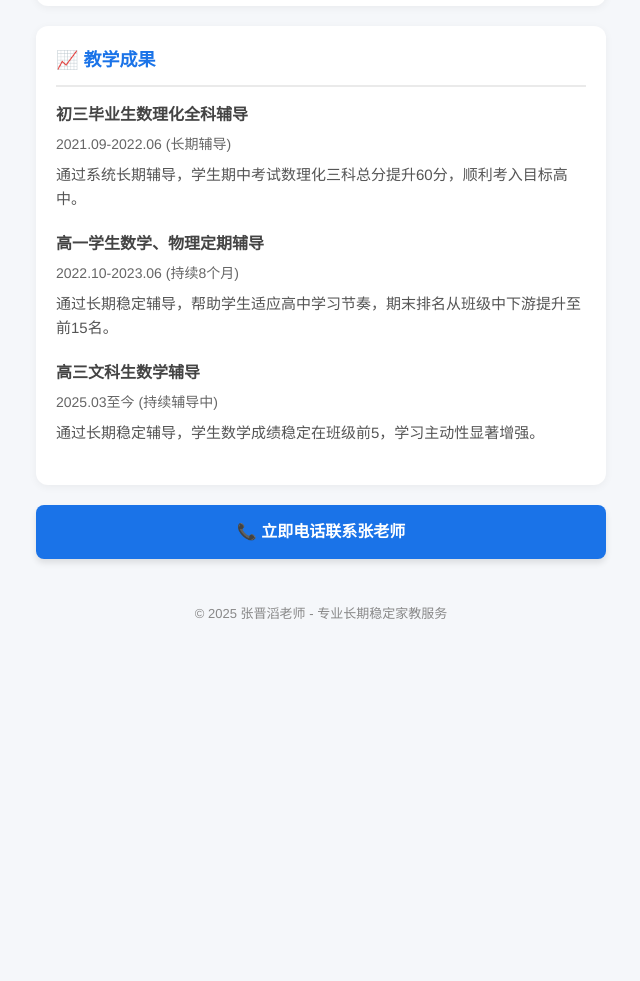
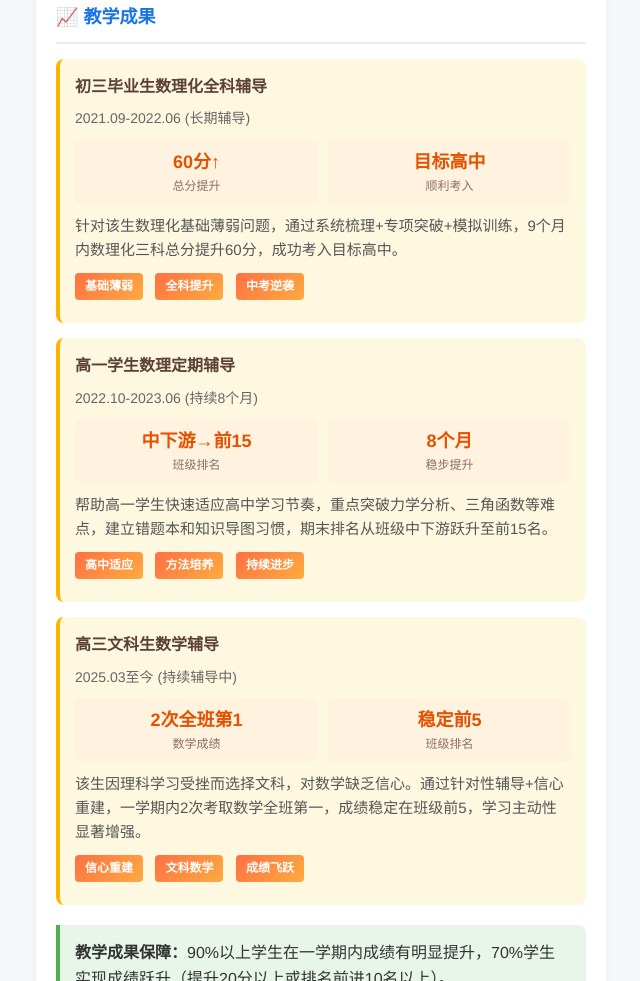
Before and after one commit to Ydgd123/Ydgd123.github.io, a plain HTML site: page index.html in a window 1280 px wide. Shown: the part 1819-2800 px from the top of the page, without its empty margins (319-959 px from the left). Before the commit the page ends 2473 px from the top, so only its background shows below. Drawn offline with Linux system fonts and the light colour scheme.

Commit message:
Create index.html

```diff
--- a/index.html
+++ b/index.html
@@ -142,46 +142,53 @@
             color: #5d4037;
             font-size: 15px;
         }
+        /* 优化后的微信联系模块 - 减小视觉占比 */
         .wechat-section {
             display: flex;
             flex-direction: column;
             align-items: center;
             text-align: center;
-            margin: 20px 0;
-            padding: 20px;
+            margin: 10px 0;
+            padding: 15px;
             background: #f9f9f9;
             border-radius: 12px;
         }
         .wechat-title {
-            font-size: 18px;
+            font-size: 16px;
             font-weight: bold;
             color: #07c160;
-            margin-bottom: 15px;
+            margin-bottom: 10px;
         }
-        /* 修复：添加二维码容器样式 */
         .qr-code {
-            width: 200px;
-            height: 200px;
+            width: 180px;
+            height: 180px;
             background: #f8f8f8;
             border: 1px solid #ddd;
             border-radius: 8px;
             display: flex;
             align-items: center;
             justify-content: center;
-            margin-bottom: 15px;
+            margin-bottom: 10px;
             overflow: hidden;
-            padding: 10px;
+            padding: 8px;
         }
         .qr-code img {
-            max-width: 100%;
-            max-height: 100%;
+            width: 100%;
+            height: 100%;
             object-fit: contain;
+            border-radius: 4px;
         }
         .wechat-id {
-            font-size: 16px;
+            font-size: 15px;
             color: #333;
             font-weight: 500;
-            margin-top: 10px;
+            margin: 8px 0;
+        }
+        .contact-instruction {
+            font-size: 13px;
+            color: #666;
+            margin-top: 8px;
+            line-height: 1.4;
         }
         .btn-contact {
             display: block;
@@ -242,6 +249,53 @@
             font-size: 20px;
             margin-right: 10px;
         }
+        .result-badge {
+            display: inline-block;
+            background: linear-gradient(135deg, #ff7043, #ffab40);
+            color: white;
+            padding: 4px 10px;
+            border-radius: 4px;
+            font-size: 12px;
+            font-weight: bold;
+            margin-right: 8px;
+            margin-bottom: 8px;
+        }
+        .result-item {
+            background: #fff8e1;
+            border-radius: 8px;
+            padding: 15px;
+            margin-bottom: 15px;
+            border-left: 4px solid #ffb300;
+        }
+        .result-title {
+            font-weight: bold;
+            color: #5d4037;
+            margin-bottom: 8px;
+            font-size: 16px;
+        }
+        .result-stats {
+            display: flex;
+            flex-wrap: wrap;
+            gap: 10px;
+            margin: 10px 0;
+        }
+        .stat {
+            background: #fff3e0;
+            border-radius: 6px;
+            padding: 8px 12px;
+            text-align: center;
+            flex: 1;
+            min-width: 120px;
+        }
+        .stat-value {
+            font-weight: bold;
+            color: #e65100;
+            font-size: 18px;
+        }
+        .stat-label {
+            font-size: 12px;
+            color: #8d6e63;
+        }
     </style>
 </head>
 <body>
@@ -256,18 +310,17 @@
     </div>
 
     <div class="section">
-        <div class="section-title">📱 扫码联系</div>
+        <div class="section-title">📱 长按联系</div>
         <div class="wechat-section">
-            <div class="wechat-title">微信扫码添加老师</div>
+            <div class="wechat-title">长按识别二维码添加老师</div>
             <div class="qr-code">
-                <img src="wechat-qrcode.jpg" alt="张老师微信二维码">
-
-                <p style="display:none; color: #ff6b6b; font-size: 14px; margin-top: 10px;">
-                    二维码加载失败，请检查图片文件是否存在或尝试直接添加微信: qq2428092649
-                </p>
+                <img src="wechat-qrcode.jpg" alt="张老师微信二维码" id="qrcode-image" onerror="showQRError()">
             </div>
             <div class="wechat-id">微信: qq2428092649</div>
-            <p style="margin-top: 15px; color: #666; font-size: 14px;">扫码添加微信，可免费咨询学习问题</p>
+            <p class="contact-instruction">长按识别上方二维码图案，添加老师微信好友</p>
+            <p class="contact-instruction" style="color: #ff7043; font-size: 12px; margin-top: 5px;">
+                添加微信，可免费咨询学习问题
+            </p>
         </div>
     </div>
 
@@ -330,20 +383,71 @@
 
     <div class="section">
         <div class="section-title">📈 教学成果</div>
-        <div class="experience-item">
-            <div class="experience-title">初三毕业生数理化全科辅导</div>
+        <div class="result-item">
+            <div class="result-title">初三毕业生数理化全科辅导</div>
             <div class="experience-period">2021.09-2022.06 (长期辅导)</div>
-            <div class="experience-desc">通过系统长期辅导，学生期中考试数理化三科总分提升60分，顺利考入目标高中。</div>
+            <div class="result-stats">
+                <div class="stat">
+                    <div class="stat-value">60分↑</div>
+                    <div class="stat-label">总分提升</div>
+                </div>
+                <div class="stat">
+                    <div class="stat-value">目标高中</div>
+                    <div class="stat-label">顺利考入</div>
+                </div>
+            </div>
+            <div class="experience-desc">针对该生数理化基础薄弱问题，通过系统梳理+专项突破+模拟训练，9个月内数理化三科总分提升60分，成功考入目标高中。</div>
+            <div style="margin-top: 10px;">
+                <span class="result-badge">基础薄弱</span>
+                <span class="result-badge">全科提升</span>
+                <span class="result-badge">中考逆袭</span>
+            </div>
         </div>
-        <div class="experience-item">
-            <div class="experience-title">高一学生数学、物理定期辅导</div>
+
+        <div class="result-item">
+            <div class="result-title">高一学生数理定期辅导</div>
             <div class="experience-period">2022.10-2023.06 (持续8个月)</div>
-            <div class="experience-desc">通过长期稳定辅导，帮助学生适应高中学习节奏，期末排名从班级中下游提升至前15名。</div>
+            <div class="result-stats">
+                <div class="stat">
+                    <div class="stat-value">中下游→前15</div>
+                    <div class="stat-label">班级排名</div>
+                </div>
+                <div class="stat">
+                    <div class="stat-value">8个月</div>
+                    <div class="stat-label">稳步提升</div>
+                </div>
+            </div>
+            <div class="experience-desc">帮助高一学生快速适应高中学习节奏，重点突破力学分析、三角函数等难点，建立错题本和知识导图习惯，期末排名从班级中下游跃升至前15名。</div>
+            <div style="margin-top: 10px;">
+                <span class="result-badge">高中适应</span>
+                <span class="result-badge">方法培养</span>
+                <span class="result-badge">持续进步</span>
+            </div>
         </div>
-        <div class="experience-item">
-            <div class="experience-title">高三文科生数学辅导</div>
+
+        <div class="result-item">
+            <div class="result-title">高三文科生数学辅导</div>
             <div class="experience-period">2025.03至今 (持续辅导中)</div>
-            <div class="experience-desc">通过长期稳定辅导，学生数学成绩稳定在班级前5，学习主动性显著增强。</div>
+            <div class="result-stats">
+                <div class="stat">
+                    <div class="stat-value">2次全班第1</div>
+                    <div class="stat-label">数学成绩</div>
+                </div>
+                <div class="stat">
+                    <div class="stat-value">稳定前5</div>
+                    <div class="stat-label">班级排名</div>
+                </div>
+            </div>
+            <div class="experience-desc">该生因理科学习受挫而选择文科，对数学缺乏信心。通过针对性辅导+信心重建，一学期内2次考取数学全班第一，成绩稳定在班级前5，学习主动性显著增强。</div>
+            <div style="margin-top: 10px;">
+                <span class="result-badge">信心重建</span>
+                <span class="result-badge">文科数学</span>
+                <span class="result-badge">成绩飞跃</span>
+            </div>
+        </div>
+
+        <div class="highlight-box" style="margin-top: 20px; background: #e8f5e9; border-left-color: #4caf50;">
+            <strong>教学成果保障：</strong>90%以上学生在一学期内成绩有明显提升，70%学生实现成绩跃升（提升20分以上或排名前进10名以上）。
         </div>
     </div>
 
@@ -352,5 +456,34 @@
     <div class="footer">
         © 2025 张晋滔老师 - 专业长期稳定家教服务
     </div>
+
+    <script>
+        // 二维码加载错误处理
+        function showQRError() {
+            var imgElement = document.getElementById('qrcode-image');
+            if (imgElement) {
+                imgElement.alt = "二维码加载失败，请手动添加微信: qq2428092649";
+                imgElement.parentElement.innerHTML =
+                    '<div style="text-align:center; padding: 20px; color: #ff7043;">' +
+                    '<p style="font-weight: bold; margin-bottom: 10px;">二维码加载失败</p>' +
+                    '<p>请手动添加微信: <strong>qq2428092649</strong></p>' +
+                    '</div>';
+            }
+        }
+
+        // 检查图片是否加载成功
+        document.addEventListener('DOMContentLoaded', function() {
+            var img = document.getElementById('qrcode-image');
+            if (img) {
+                // 如果图片已经加载失败
+                if (img.naturalWidth === 0) {
+                    showQRError();
+                }
+
+                // 监听图片加载错误
+                img.addEventListener('error', showQRError);
+            }
+        });
+    </script>
 </body>
 </html>
```
